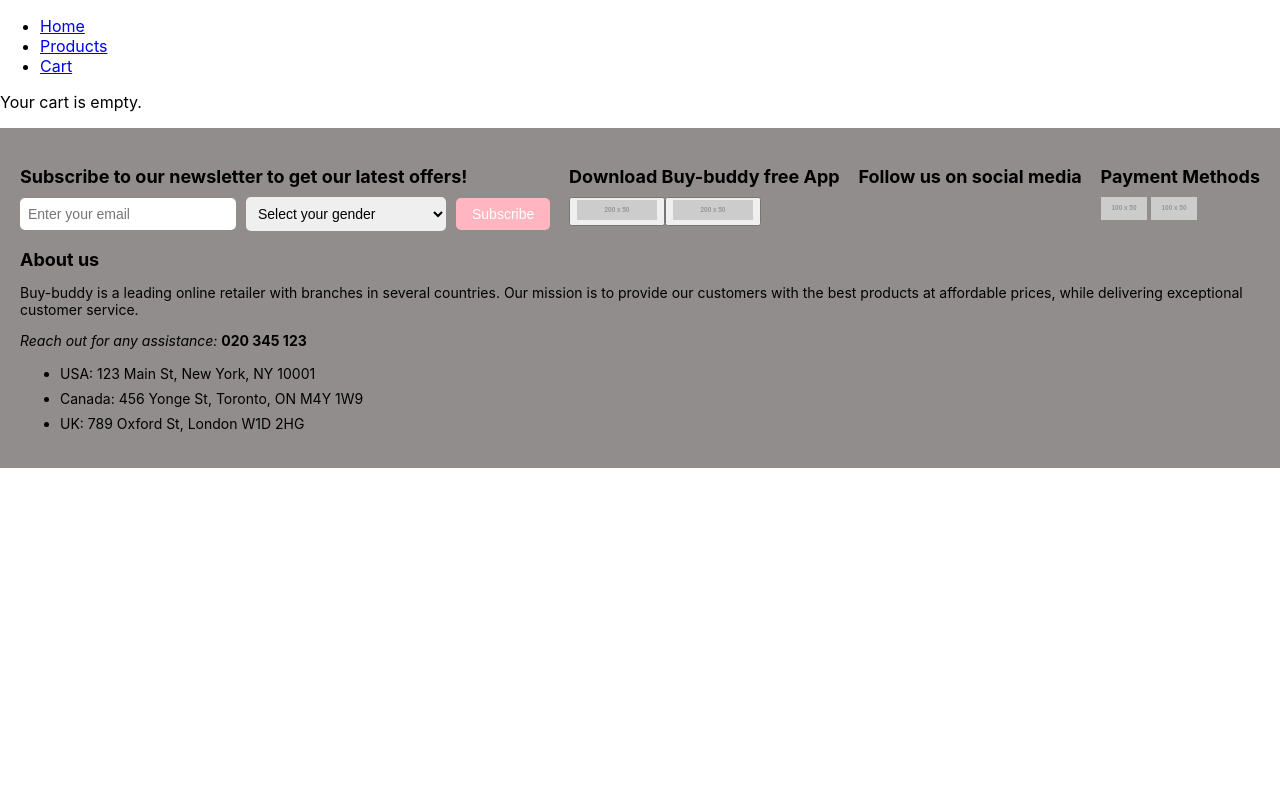
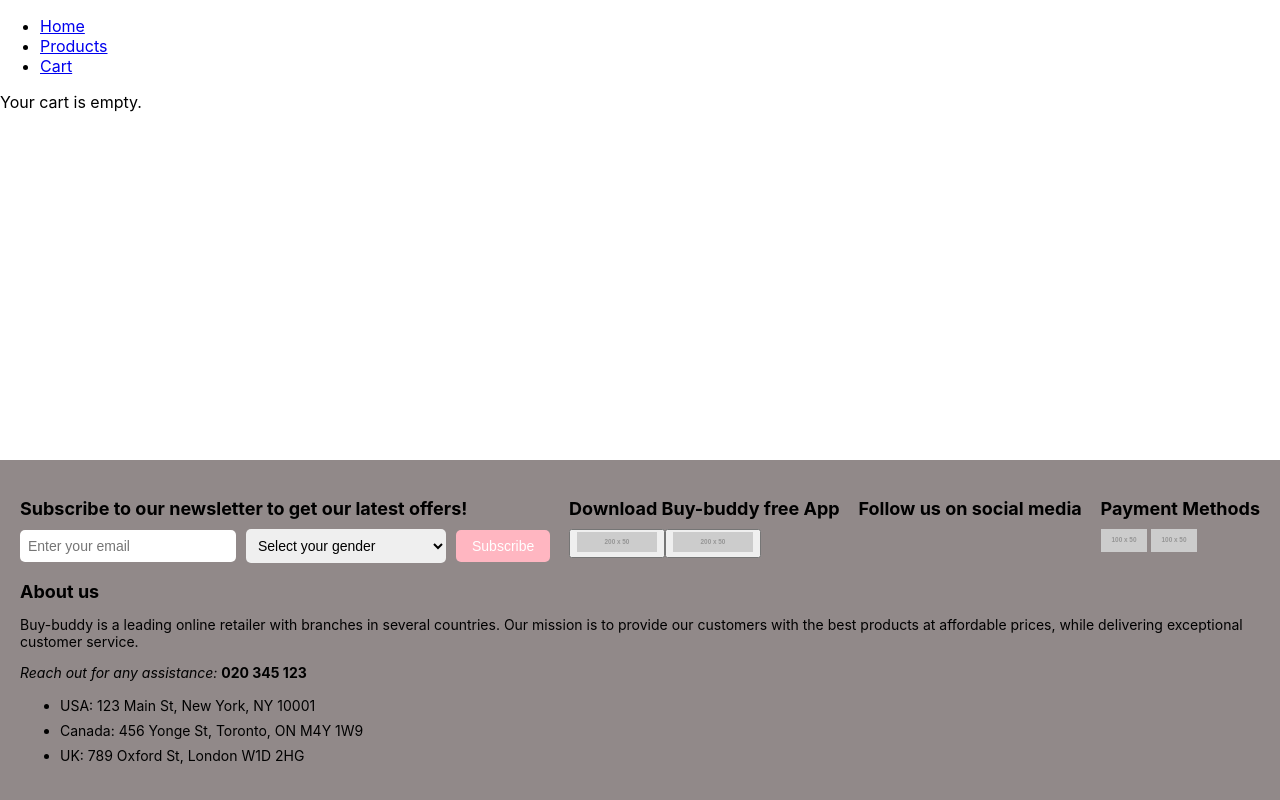
Before and after one commit to Vkerubo/buy-buddy-app, a React (Create React App) app: page /cart in a window 1280 px wide. Built offline with nearby package versions, Linux system fonts and the light colour scheme.

Commit message:
add footer position

```diff
--- a/src/Components/Footer.css
+++ b/src/Components/Footer.css
@@ -1,5 +1,9 @@
 footer {
-  background-color: #918d8d;
+  position: absolute;
+  bottom: 0;
+  left: 0;
+  right: 0;
+  background-color: #918989;
   padding: 20px;
   display: flex;
   flex-wrap: wrap;
```
